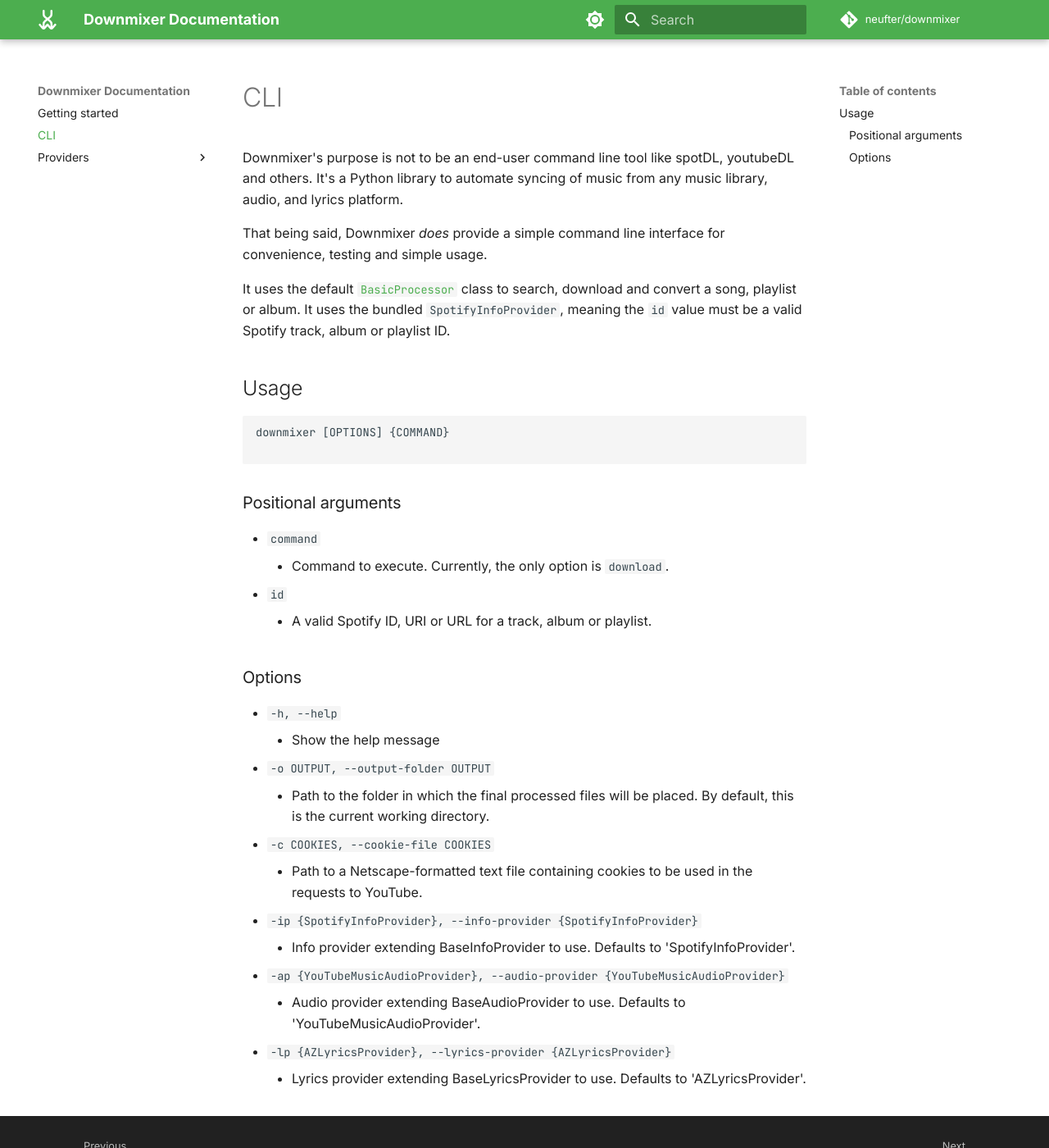
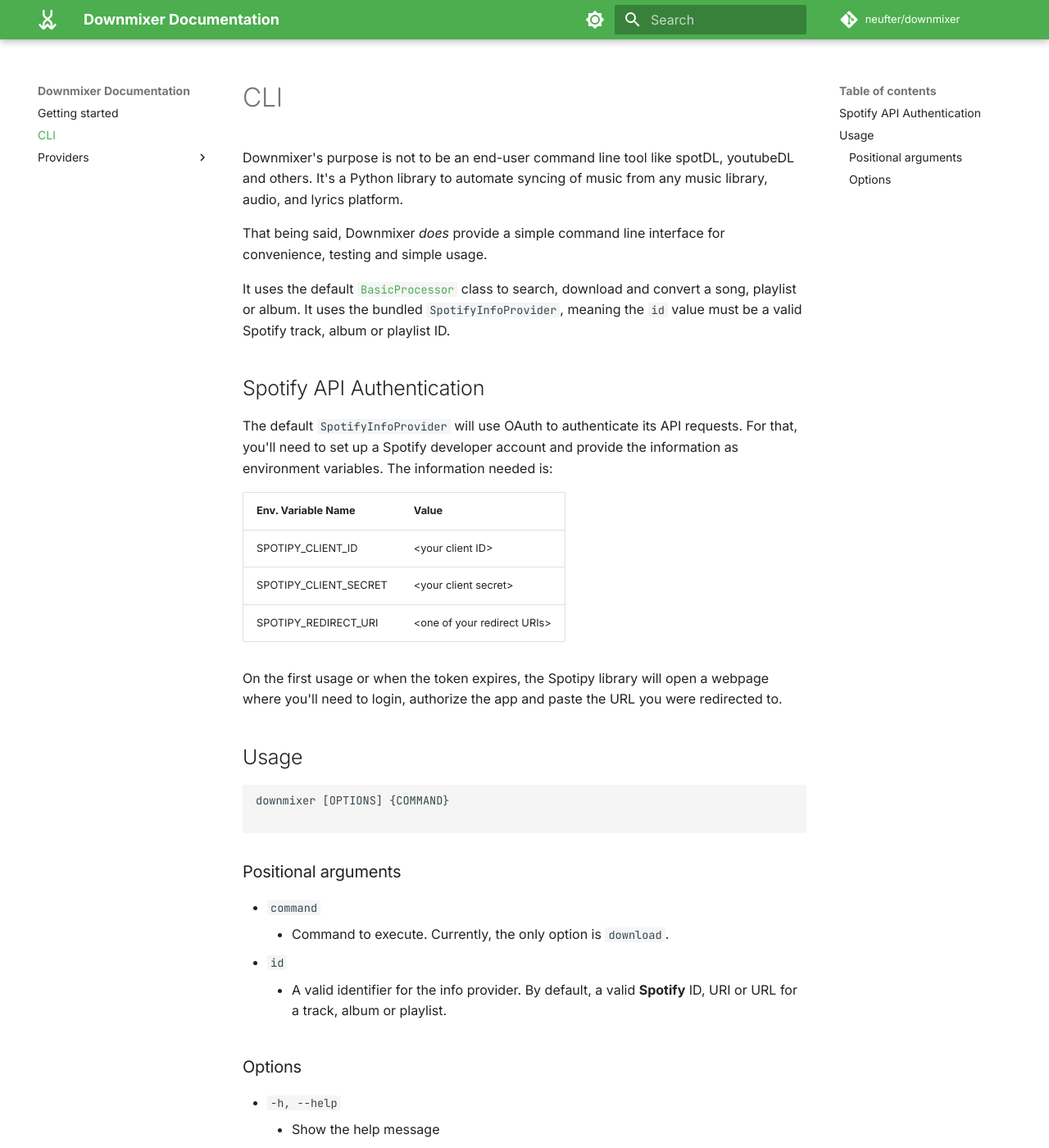
Before and after one commit to neufter/downmixer, an MkDocs documentation site: the page built from docs/cli.md, in a window 1280 px wide and 1400 px high. Shown: the whole window at 82% size. Built offline with MkDocs 1.6.1 and Material for MkDocs 9.7.7, drawn with Linux system fonts in a browser that asks for light colours; comment, search, counter and statistics services are not loaded.

Commit message:
Updated and fixed documentation

```diff
--- a/docs/cli.md
+++ b/docs/cli.md
@@ -6,9 +6,19 @@
 That being said, Downmixer *does* provide a simple command line interface for convenience, testing and simple usage.
 
 It uses the default [`BasicProcessor`](reference/processing/index.md#downmixer.processing.BasicProcessor) class to
-search,
-download and convert a song, playlist or album. It uses the bundled `SpotifyInfoProvider`, meaning the `id` value must
-be a valid Spotify track, album or playlist ID.
+search, download and convert a song, playlist or album. It uses the bundled `SpotifyInfoProvider`, meaning the `id`
+value must be a valid Spotify track, album or playlist ID.
+
+## Spotify API Authentication
+The default `SpotifyInfoProvider` will use OAuth to authenticate its API requests. For that, you'll need to set up a Spotify developer account and provide the information as environment variables. The information needed is:
+
+| Env. Variable Name    | Value                        |
+|-----------------------|------------------------------|
+| SPOTIPY_CLIENT_ID     | <your client ID\>            |
+| SPOTIPY_CLIENT_SECRET | <your client secret\>        |
+| SPOTIPY_REDIRECT_URI  | <one of your redirect URIs\> |
+
+On the first usage or when the token expires, the Spotipy library will open a webpage where you'll need to login, authorize the app and paste the URL you were redirected to.
 
 ## Usage
 
@@ -22,7 +32,7 @@
 - `command`
     - Command to execute. Currently, the only option is `download`.
 - `id`
-    - A valid Spotify ID, URI or URL for a track, album or playlist.
+    - A valid identifier for the info provider. By default, a valid **Spotify** ID, URI or URL for a track, album or playlist.
 
 ### Options
 
@@ -31,8 +41,6 @@
 - `-o OUTPUT, --output-folder OUTPUT`
     - Path to the folder in which the final processed files will be placed. By default, this is the current working
       directory.
-- `-c COOKIES, --cookie-file COOKIES`
-    - Path to a Netscape-formatted text file containing cookies to be used in the requests to YouTube.
 - `-ip {SpotifyInfoProvider}, --info-provider {SpotifyInfoProvider}`
     - Info provider extending BaseInfoProvider to use. Defaults to 'SpotifyInfoProvider'.
 - `-ap {YouTubeMusicAudioProvider}, --audio-provider {YouTubeMusicAudioProvider}`
```
Also changed, not shown: docs/providers/index.md (+1 -4 lines).
